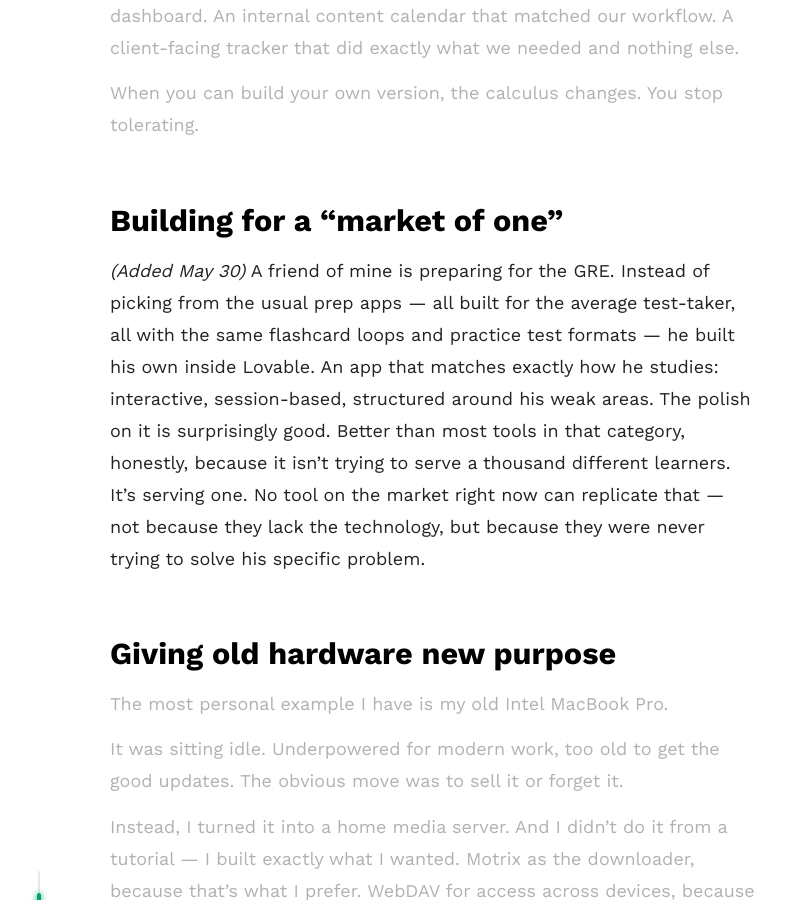
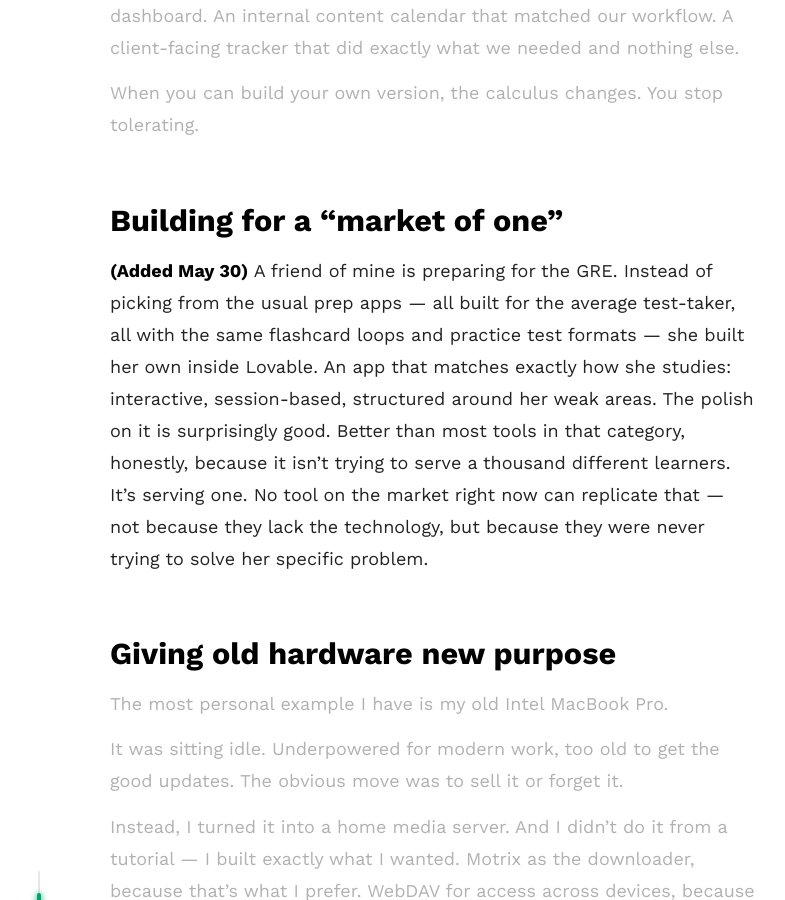
Before and after one commit to talkxo/rishiraj-blog-machine, a Jekyll site: the page built from _posts/2026-05-28-on-software-made-for-you.md, in a window 1280 px wide and 900 px high, scrolled down 1654 px. Shown: the whole window, without its empty margins (206-991 px from the left). Built offline with Jekyll 4.4.1, drawn with Linux system fonts in a browser that asks for light colours.

Commit message:
Change GRE paragraph pronouns to she/her and bold the date note

```diff
--- a/_posts/2026-05-28-on-software-made-for-you.md
+++ b/_posts/2026-05-28-on-software-made-for-you.md
@@ -31,7 +31,7 @@ When you can build your own version, the calculus changes. You stop tolerating.
 
 ## Building for a "market of one"
 
-*(Added May 30)* A friend of mine is preparing for the GRE. Instead of picking from the usual prep apps — all built for the average test-taker, all with the same flashcard loops and practice test formats — he built his own inside Lovable. An app that matches exactly how he studies: interactive, session-based, structured around his weak areas. The polish on it is surprisingly good. Better than most tools in that category, honestly, because it isn't trying to serve a thousand different learners. It's serving one. No tool on the market right now can replicate that — not because they lack the technology, but because they were never trying to solve his specific problem.
+**(Added May 30)** A friend of mine is preparing for the GRE. Instead of picking from the usual prep apps — all built for the average test-taker, all with the same flashcard loops and practice test formats — she built her own inside Lovable. An app that matches exactly how she studies: interactive, session-based, structured around her weak areas. The polish on it is surprisingly good. Better than most tools in that category, honestly, because it isn't trying to serve a thousand different learners. It's serving one. No tool on the market right now can replicate that — not because they lack the technology, but because they were never trying to solve her specific problem.
 
 ## Giving old hardware new purpose
 
```
